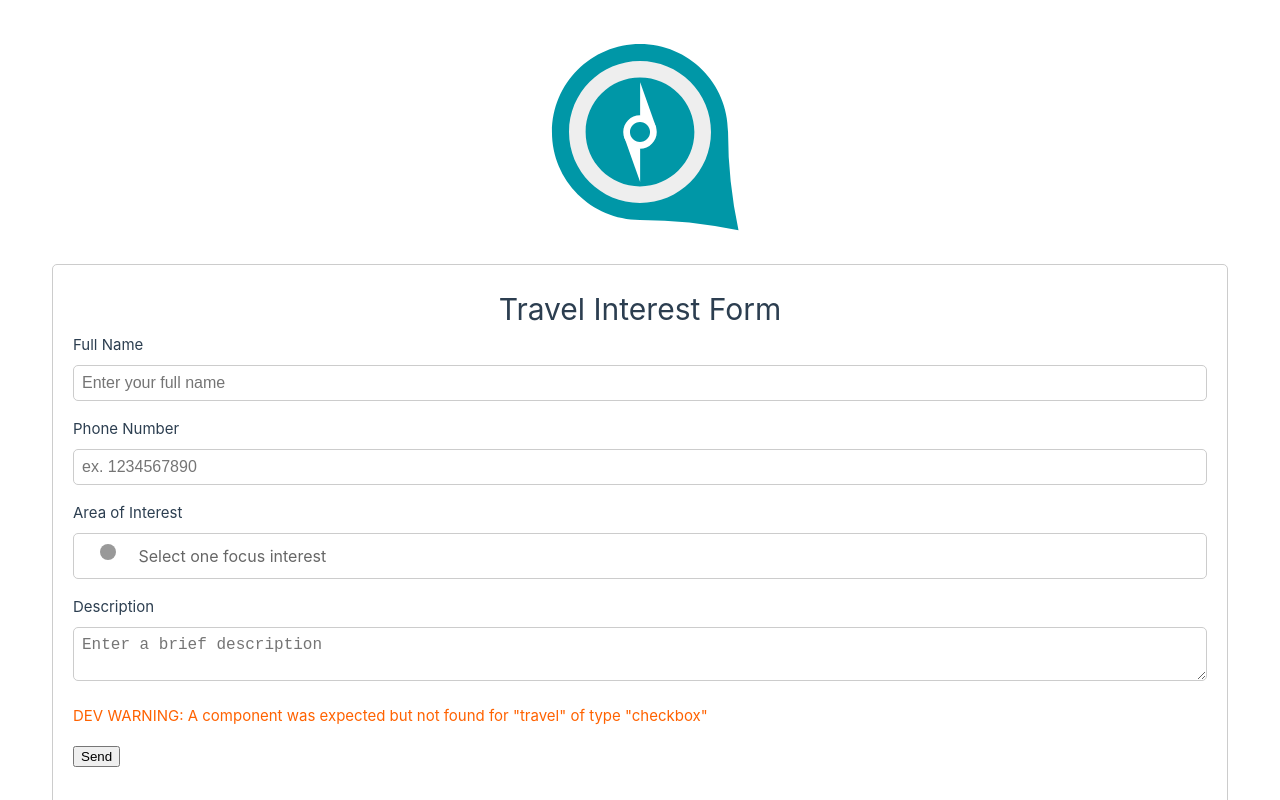
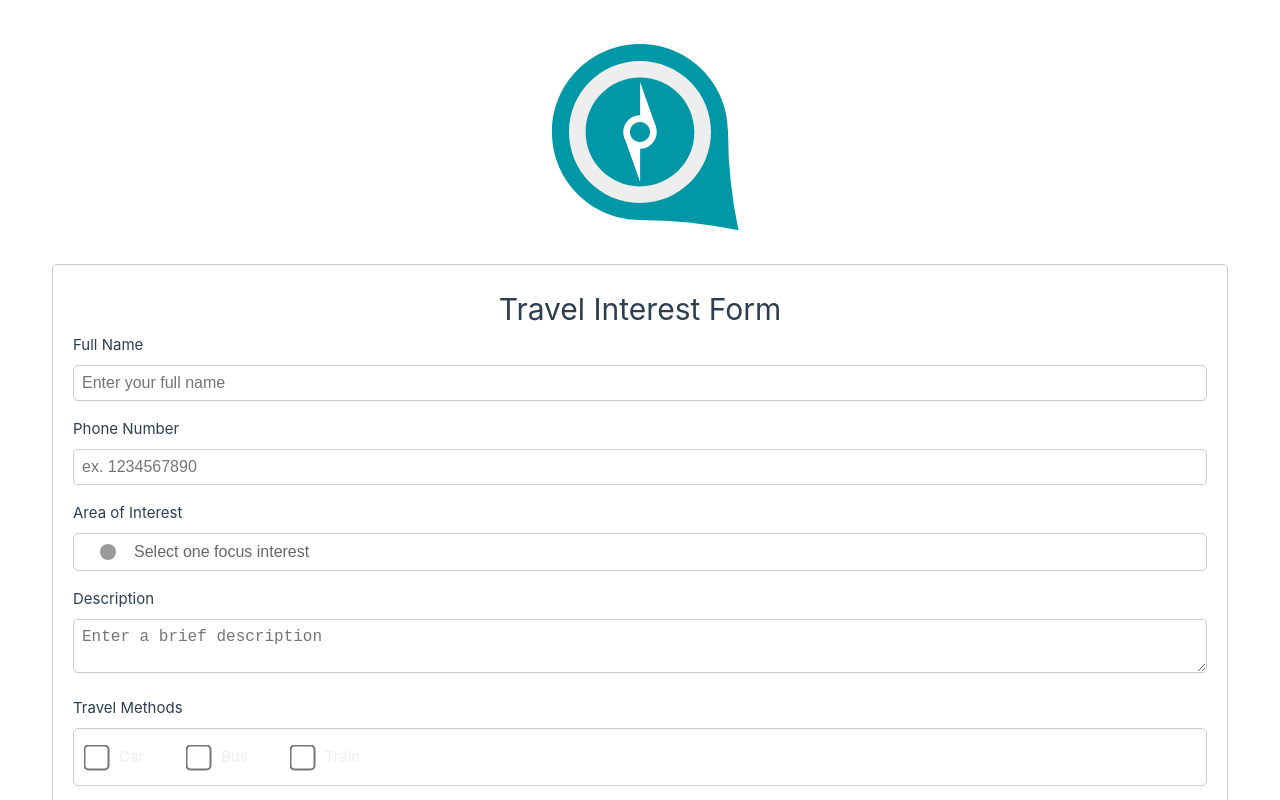
Before and after one commit to Quetzacom/vue-travel-interest-form, a Vue app: page / in a window 1280 px wide. Shown: the top 800 px of the page. Built offline with nearby package versions, Linux system fonts and the light colour scheme.

Commit message:
Adding form support for checkboxes and dropdown menus

```diff
--- a/public/formConfig.json
+++ b/public/formConfig.json
@@ -33,7 +33,7 @@
       "name": "interest",
       "label": "Area of Interest",
       "options": ["Mountains", "Oceans", "Deserts"],
-      "defaultValue": "",
+      "defaultValue": "-1",
       "validation": {
         "required": true
       },
--- a/src/components/TravelInterestForm.vue
+++ b/src/components/TravelInterestForm.vue
@@ -28,10 +28,11 @@
 
       />
       <!-- v-model="formData[field.name]" -->
-    <button type="submit">{{ formConfig?.label || 'Submit' }}</button>
+    <button class="button" type="submit">{{ formConfig?.label || 'Submit' }}</button>
   </form>
 
   <div class="profile-card">
+
     <ul>
       <li v-for="(value, key) in formData" :key="key">
         {{ key }}: {{ value }}
@@ -59,7 +60,7 @@ export default defineComponent({
       FormInput: defineAsyncComponent(() => import('@/components/common/FormInput.vue')),
       FormInfo: defineAsyncComponent(() => import('@/components/common/FormInfo.vue')),
       FormSelect: defineAsyncComponent(() => import('@/components/common/FormSelect.vue')),
-
+      FormCheckBoxes: defineAsyncComponent(() => import('@/components/common/FormCheckBoxes.vue')),
       /* ADD NEW FORM ELEMENT COMPONENT IMPORTS HERE */
     };
 
@@ -74,6 +75,8 @@ export default defineComponent({
           return components.FormTextArea;
         case 'select':
           return components.FormSelect;
+        case 'checkbox':
+          return components.FormCheckBoxes;
         default:
         return components.FormInfo;
       }
@@ -108,6 +111,14 @@ export default defineComponent({
 
 <style lang="scss">
 
+/* Reset list item styles */
+ul {
+  list-style-type: none;
+  padding: 0;
+  margin: 0;
+
+}
+
 .travel-interest-form {
   display: flex;
   flex-direction: column;
@@ -138,7 +149,7 @@ export default defineComponent({
       margin-bottom: 0.5rem;
     }
 
-    .field-input, .field-textarea, .field-select, .field-options {
+    .field-input, .field-textarea, .field-select {
       width: 100%;
       padding: 0.5rem;
       font-size: 1rem;
@@ -152,6 +163,16 @@ export default defineComponent({
     .form-textarea {
       resize: vertical;
     }
+
+    .button {
+      padding: 0.5rem 1rem;
+      font-size: 1rem;
+      border: none;
+      border-radius: 5px;
+      background-color: #007bff;
+      color: #fff;
+      cursor: pointer;
+    }
   }
 }
 
--- /dev/null
+++ b/src/components/common/FormCheckBoxes.vue
@@ -0,0 +1,97 @@
+<template>
+  <div class="field-checkboxes-element">
+    <label class="label">{{ label }}</label>
+    <div class="checkbox-container">
+      <div class="checkbox-item" v-for="option in options" :key="option">
+        <input class="checkbox" type="checkbox" :value="option" v-model="selectedOptions" @change="handleChange">
+        <label class="checkbox-label" :key="option">{{ option }}</label>
+      </div>
+    </div>
+  </div>
+</template>
+
+<script lang="ts">
+import { defineComponent, ref } from 'vue';
+
+export default defineComponent({
+  name: 'FormCheckBoxes',
+  props: {
+    type: {
+      type: String,
+      required: true
+    },
+    name: {
+      type: String,
+      required: true
+    },
+    label: {
+      type: String,
+      required: true
+    },
+    value: {
+      type: String,
+      default: () => []
+    },
+    placeholder: {
+      type: String,
+      default: ''
+    },
+    options: {
+      type: Array as () => string[],
+      required: true
+    },
+  },
+  setup(props, { emit }) {
+    const selectedOptions = ref(props.value);
+
+    const handleChange = () => {
+      emit('update:value', props.name, selectedOptions.value);
+    };
+
+    return {
+      selectedOptions,
+      handleChange
+    };
+  }
+});
+</script>
+
+<style scoped lang="scss">
+
+.field-checkboxes-element {
+  display: block;
+
+  .label {
+    margin-right: 3px;
+  }
+
+  .checkbox-container {
+    display: flex;
+    flex-wrap: wrap;
+    justify-content: flex-start;
+    border: 1px solid #ccc;
+    border-radius: 5px;
+    margin-bottom: 1rem;
+    padding: 1rem;
+
+    .checkbox-item {
+      display: flex;
+      align-items: center;
+      padding-right: 1rem;
+
+
+      .checkbox {
+        transform: scale(2);
+        margin-right: 1rem;
+      }
+
+      .checkbox-label {
+        color: #eee;
+        margin-right: 2rem;
+        height: 1rem;
+      }
+    }
+  }
+}
+
+</style>
--- a/src/components/common/FormInfo.vue
+++ b/src/components/common/FormInfo.vue
@@ -1,5 +1,5 @@
 <template>
-  <div>
+  <div class="form-info-element">
     <p class="warning">DEV WARNING: A component was expected but not found for "{{ name }}" of type "{{ type }}"</p>
   </div>
 </template>
--- a/src/components/common/FormSelect.vue
+++ b/src/components/common/FormSelect.vue
@@ -1,45 +1,53 @@
-<!-- <template>
-  <div class="form-input-element">
-    <label :for="name">{{ label }}</label>
-    <select
-      class="field-select"
-      :name="name"
-      v-model="localValue"
-      @input="handleInput"
-    >
-      <option value="" disabled>{{ placeholder }}</option>
-      <option v-for="option in options" :value="option">{{ option }}</option>
-    </select>
-  </div>
-</template> -->
-
-
 <!-- Custom Drop Down Menu -->
 <template>
-  <div class="custom-select">
-    <label :for="name">{{ label }}</label>
-    <div class="select-container" @click="toggleDropdown">
-      <div class="field-select selected-option">
+  <div class="form-select-element">
+    <label :for="name" :id="`${name}-label`">{{ label }}</label>
+    <button
+      class="select-container field-select"
+      @click="toggleDropdown"
+      @keydown="handleKeyPress"
+      :aria-expanded="isOpen.toString()"
+      role="combobox"
+      aria-haspopup="listbox"
+      :aria-labelledby="`${name}-label`"
+      :aria-controls="`${name}-listbox`"
+      tabindex="0"
+    >
       <component class="option-icon" :is="getIcon(selectedOption)" />
-        {{ selectedOption || placeholder }}</div>
-      <div class="dropdown" v-if="isOpen">
-        <div
-          v-for="option in options"
+      <span>{{ selectedOption || placeholder }}</span>
+    </button>
+    <ul
+      v-if="isOpen"
+      class="dropdown"
+      role="listbox"
+      :id="`${name}-listbox`"
+      :aria-labelledby="`${name}-label`"
+      @keydown="handleKeyPress"
+      tabindex="-1"
+    >
+      <li
+        v-for="(option, index) in options"
         :key="option"
-          class="field-select dropdown-option"
+        class="dropdown-option"
         @click="selectOption(option)"
+        @blur="handleBlur"
+        role="option"
+        :aria-selected="option === selectedOption"
+        :tabindex="index === focusedIndex.value ? '0' : '-1'"
+        @focus="focusedIndex = index"
+        @mousedown.prevent="focusedIndex = index"
       >
         <component class="option-icon" :is="getIcon(option)" />
-          {{ option }}
+        <span>{{ option }}</span>
+      </li>
+    </ul>
     </div>
-      </div>
-    </div>
-  </div>
+
 </template>
 
 <script lang="ts">
 
-import { defineComponent, ref, watch } from 'vue';
+import { defineComponent, onBeforeUnmount, onMounted, ref } from 'vue';
 import IconCircle from '../icons/IconCircle.vue';
 import IconMountains from '../icons/IconMountains.vue';
 import IconDeserts from '../icons/IconDeserts.vue';
@@ -82,7 +90,7 @@ export default defineComponent({
   setup(props, { emit }) {
     const isOpen = ref(false);
     const selectedOption = ref(props.value);
-    const localValue = ref(props.value);
+    const focusedIndex = ref(-1);
 
     const getIcon = (option: string) => {
       switch (option) {
@@ -99,27 +107,110 @@ export default defineComponent({
 
     const toggleDropdown = () => {
       isOpen.value = !isOpen.value;
+      if (isOpen.value) {
+        focusedIndex.value = 0;
+        updateFocusedOption();
+      }
     };
 
     const selectOption = (option: string) => {
       selectedOption.value = option;
-      emit('update:value', option);
+      emit('update:value', props.name, selectedOption.value);
+      isOpen.value = false;
     };
 
-    const handleInput = (event: Event) => {
-      const input = event.target as HTMLSelectElement;
-      localValue.value = input.value;
-      emit('update:value', props.name, input.value);
+    const handleKeyPress = (event: KeyboardEvent) => {
+
+      if (!isOpen.value) {
+        if (event.key === 'ArrowDown' || event.key === 'ArrowUp') {
+          event.preventDefault();
+          toggleDropdown();
+        }
+        focusedIndex.value = 0;
+        updateFocusedOption();
+        return;
+      }
+
+      console.log(event.key);
+      console.log("FI-in", focusedIndex.value);
+      switch (event.key) {
+        case 'ArrowDown':
+          event.preventDefault();
+          focusedIndex.value = (focusedIndex.value + 1) % props.options.length;
+
+          console.log("FFF", focusedIndex.value);
+          break;
+        case 'ArrowUp':
+          event.preventDefault();
+          focusedIndex.value = (focusedIndex.value - 1 + props.options.length) % props.options.length;
+          console.log("FFF++", focusedIndex.value);
+          break;
+        case 'Enter':
+        case ' ':
+          event.preventDefault();
+          if (focusedIndex.value >= 0) {
+            selectOption(props.options[focusedIndex.value]);
+          }
+          break;
+        case 'Escape':
+          isOpen.value = false;
+          focusedIndex.value = -1;
+          break;
+        case 'Tab':
+          isOpen.value = false;
+          break;
+        default:
+          break;
+      }
+      console.log(focusedIndex.value);
+      updateFocusedOption();
     };
+
+    const updateFocusedOption = () => {
+      // Update focus after arrow key press
+      if (isOpen.value && focusedIndex.value >= 0) {
+        const dropdown = document.getElementById(`${props.name}-listbox`);
+        if (dropdown) {
+          const options = dropdown.querySelectorAll<HTMLElement>('[role="option"]');
+          options[focusedIndex.value]?.focus();
+        }
+      }
+
+    };
+
+    const handleClickOutside = (event: MouseEvent) => {
+      if (!isOpen.value) return;
+      const target = event.target as HTMLElement;
+      if (!target.closest('.form-select-element')) {
+        isOpen.value = false;
+      }
+    };
+
+    const handleBlur = () => {
+      setTimeout(() => {
+        if (!document.activeElement?.closest('.form-select-element')) {
+          isOpen.value = false;
+        }
+      }, 0);
+    };
+
+    onMounted(() => {
+      document.addEventListener('click', handleClickOutside);
+    });
+
+    onBeforeUnmount(() => {
+      document.removeEventListener('click', handleClickOutside);
+    });
 
     return {
       isOpen,
       selectedOption,
+      focusedIndex,
       toggleDropdown,
       selectOption,
       getIcon,
-      handleInput,
-      localValue
+      handleKeyPress,
+      handleBlur,
     };
   }
 });
@@ -127,42 +218,48 @@ export default defineComponent({
 
 
 <style lang="scss" scoped>
-.custom-select {
+
+span {
+  display: inline-block;
+  line-height: 1rem;
+  height: 1rem;
+}
+
+.form-select-element {
   position: relative;
-  width: 100%;
 
   .select-container {
-
-
     cursor: pointer;
     user-select: none;
     display: flex;
     align-items: center;
-    justify-content: space-between;
-
-    .select-option {
-      padding: 8px;
   }
 
   .dropdown {
     position: absolute;
     top: 100%;
-      left: 0;
-      right: 0;
-      border: 1px solid #000000;
-      border-radius: 4px;
-      background-color: #eee;
-      z-index: 1000;
+    width: 100%;
+    z-index: 1;
+    background-color: #333;
+    border: 1px solid #333333;
+    box-shadow: 0 2px 5px rgba(0, 0, 0, 0.15);
 
     .dropdown-option {
-        padding: 8px;
-        cursor: pointer;
+      width: calc(100% - 4px);
+      margin-left: 2px;
       display: flex;
       align-items: center;
+      padding: 0.5rem;
+      border: 1px solid #ccc;
+      color: #666;
+      background-color: #fff;
+      font-size: 1rem;
+      cursor: pointer;
+      transition: background-color 0.2s ease;
 
-        &:hover {
+      &:hover, &:focus {
         background-color: #bfbfbf;
-        }
+        outline: none;
       }
     }
   }
@@ -172,7 +269,8 @@ export default defineComponent({
   margin-right: 16px;
   margin-left: 16px;
   min-width: 20px;
-  height: 20px;
+
+  margin-bottom: 0;
 
 }
 </style>
--- a/src/components/common/FormTextArea.vue
+++ b/src/components/common/FormTextArea.vue
@@ -1,5 +1,5 @@
 <template>
-  <div>
+  <div class="form-textarea-element">
     <label :for="name">{{ label }}</label>
     <textarea
       class="field-textarea"
```
Lines whose indentation alone changed are shown as unchanged.
